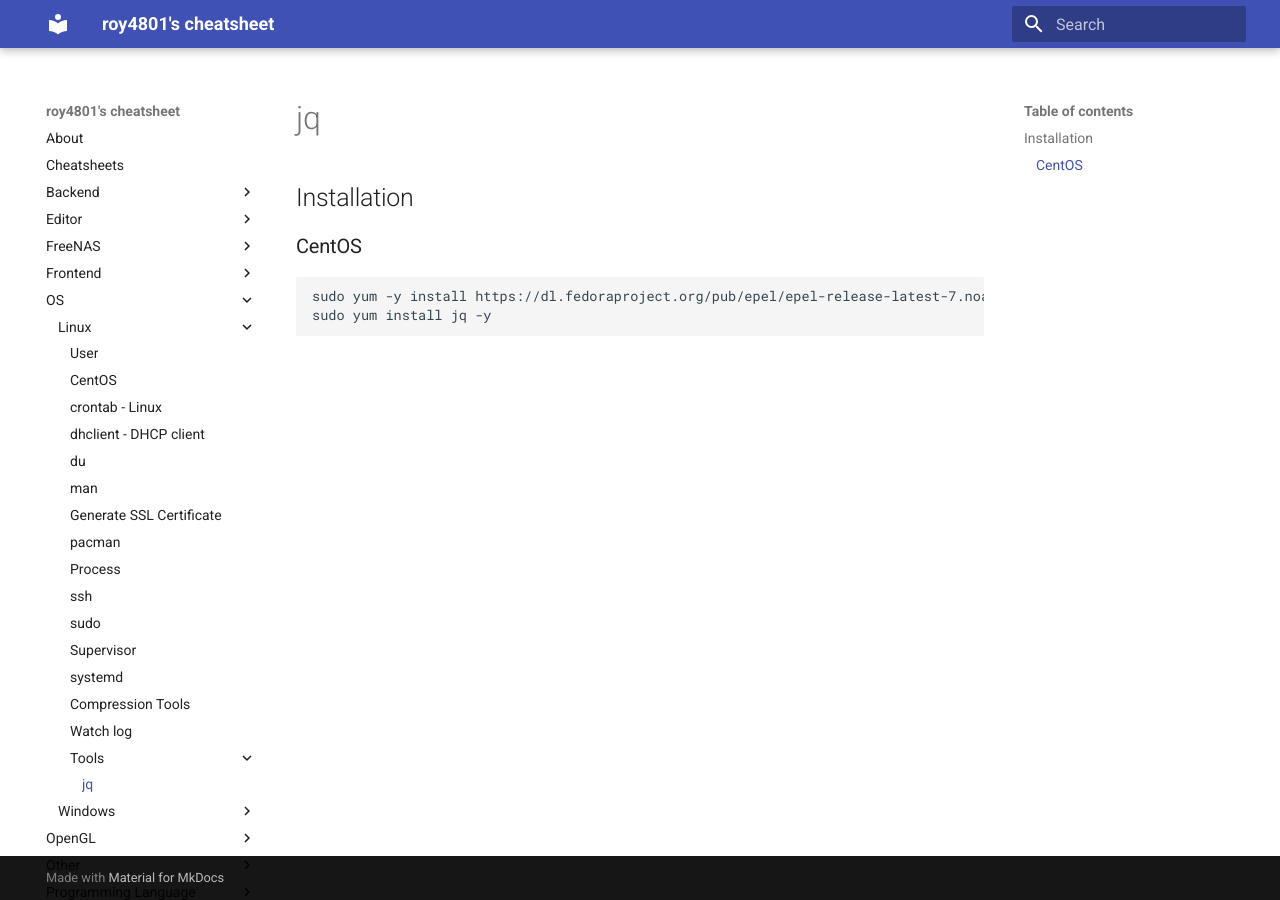
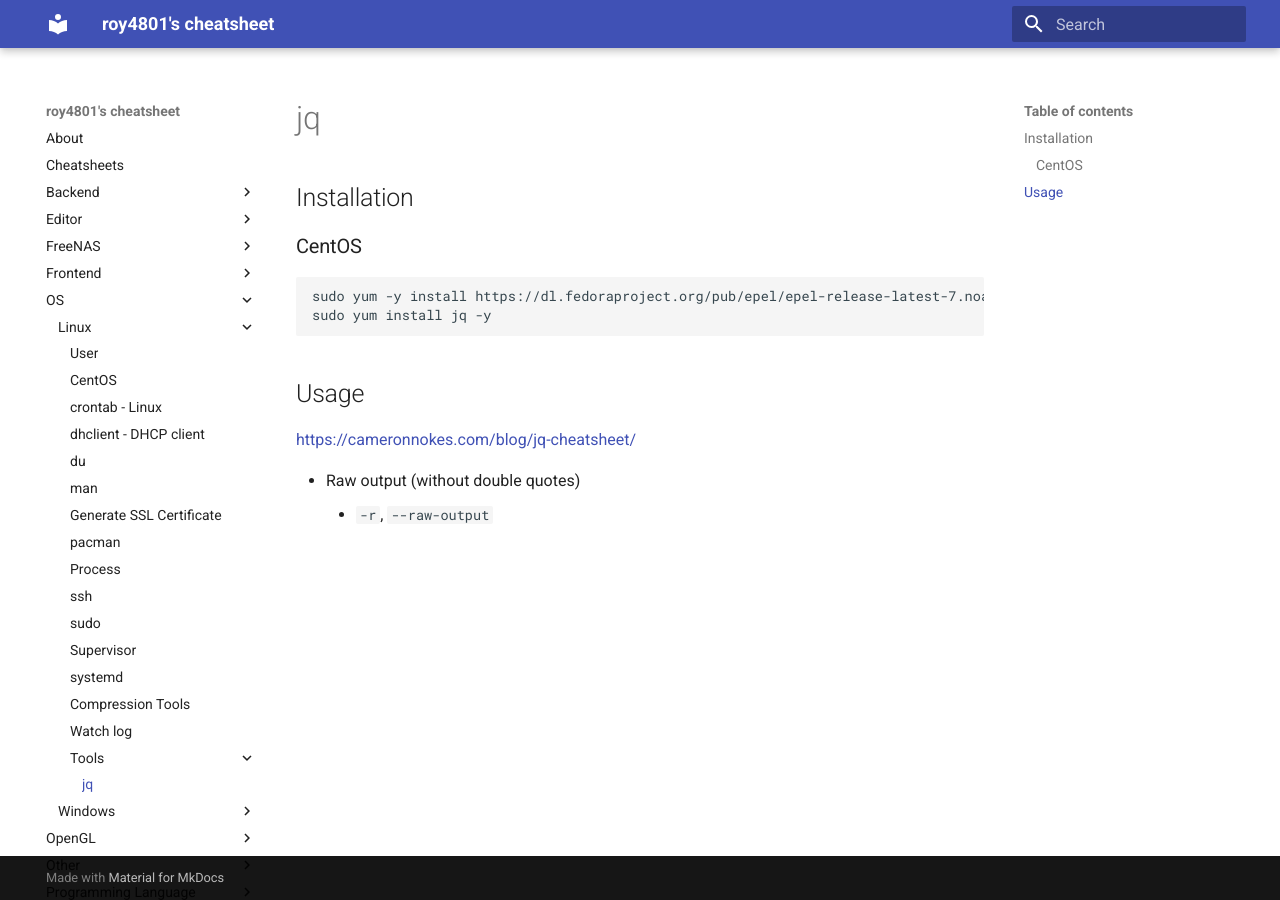
Before and after one commit to roy4801/docs.roy4801.tw, an MkDocs documentation site: the page built from docs/OS/Linux/tools/jq.md, in a window 1280 px wide. Built offline with MkDocs 1.6.1 and Material for MkDocs 9.7.7, drawn with Linux system fonts in a browser that asks for light colours.

Commit message:
Update jq

````diff
--- a/docs/OS/Linux/tools/jq.md
+++ b/docs/OS/Linux/tools/jq.md
@@ -7,3 +7,10 @@
 sudo yum -y install https://dl.fedoraproject.org/pub/epel/epel-release-latest-7.noarch.rpm
 sudo yum install jq -y
 ```
+
+## Usage
+
+<https://cameronnokes.com/blog/jq-cheatsheet/>
+
+- Raw output (without double quotes)
+	- `-r`, `--raw-output`
````
